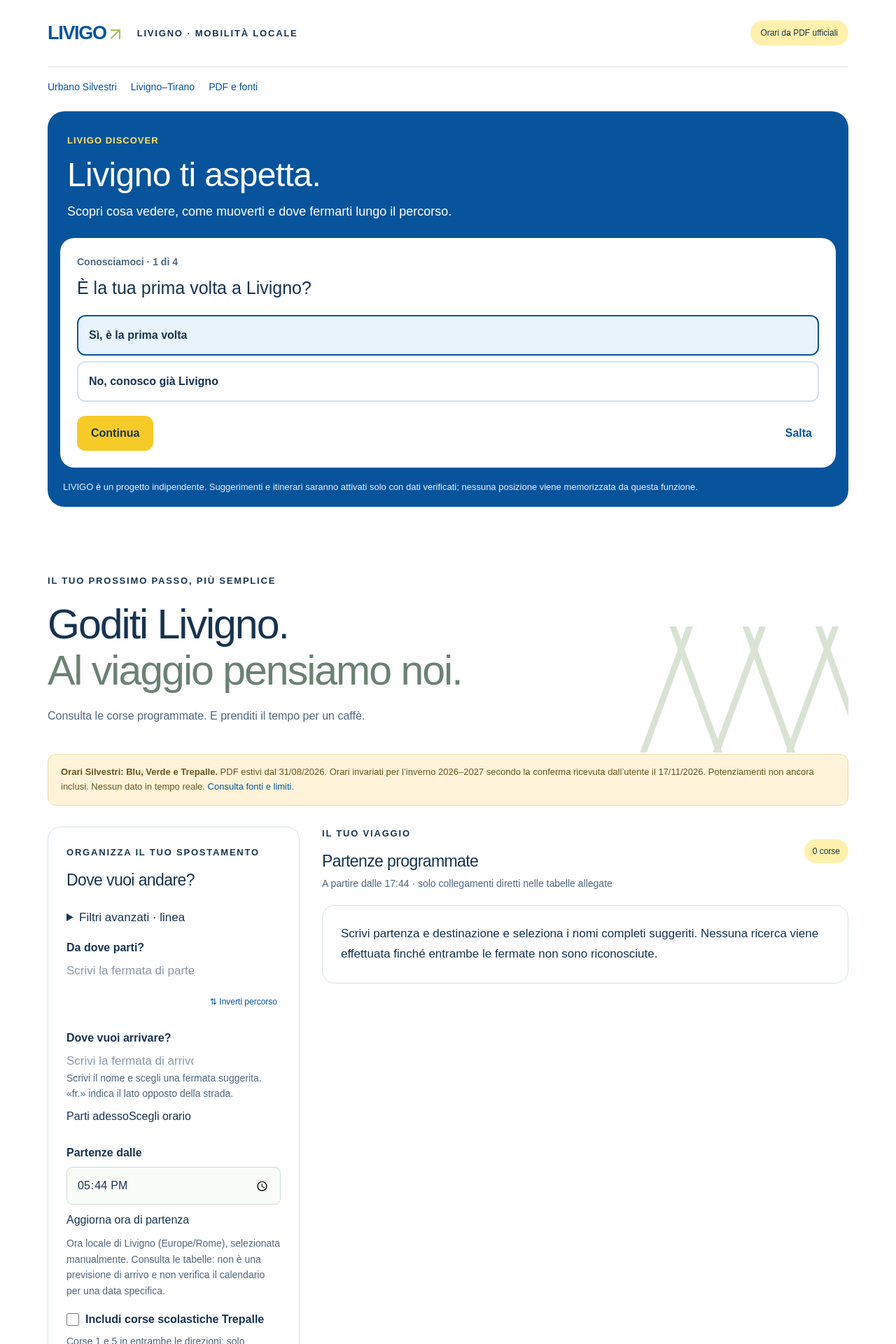
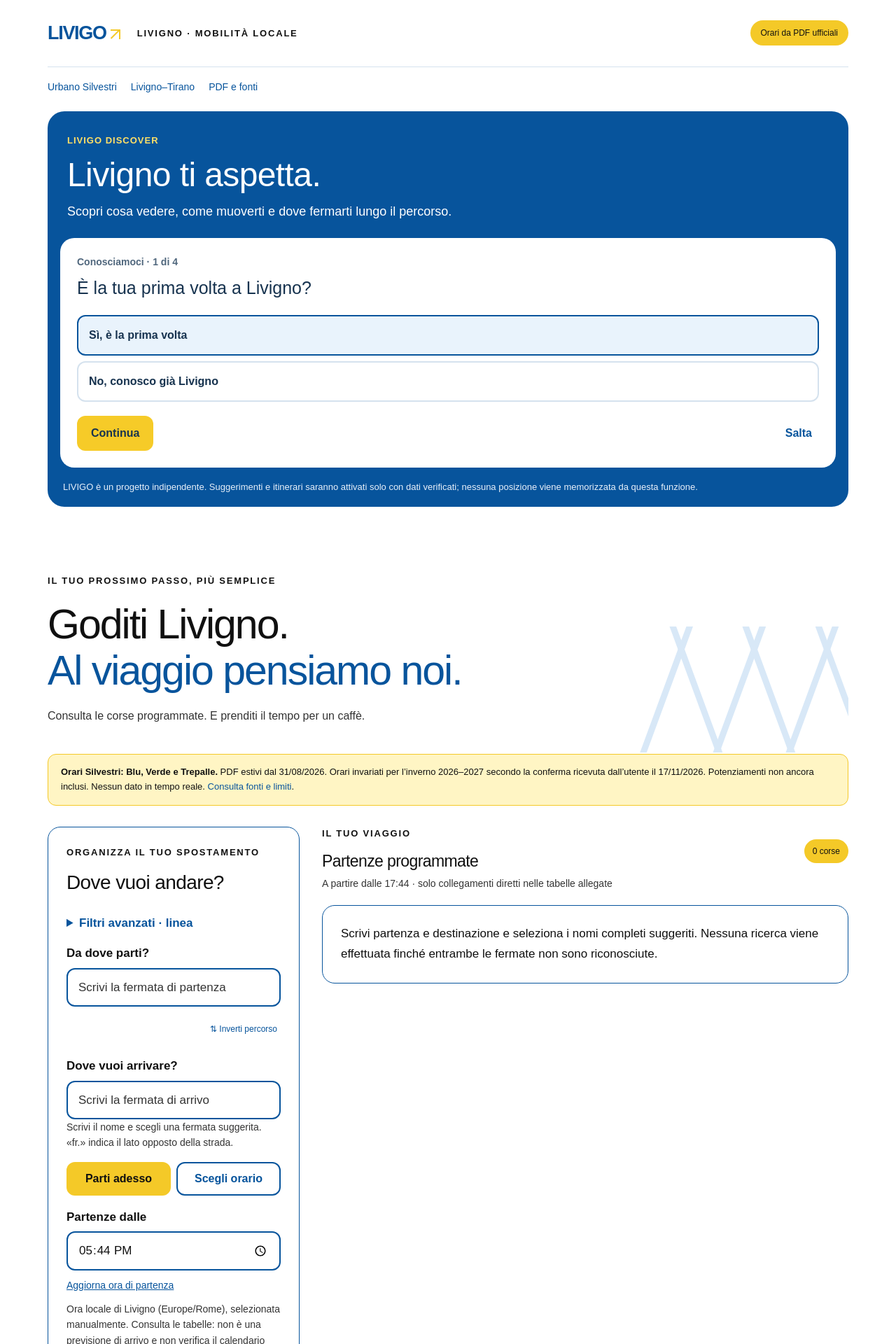
Before and after one commit to defrancescoantonio82-arch/livigo, a Next.js app: page / in a window 1280 px wide. Shown: the top 1920 px of the page at 70% size. Built offline with nearby package versions, Linux system fonts and the light colour scheme.

Commit message:
Unify entire LIVIGO design in white blue and yellow including Perego and forms

```diff
--- a/src/app/globals.css
+++ b/src/app/globals.css
@@ -24,7 +24,7 @@ header {
   align-items: center;
   gap: 24px;
   padding: 27px 0;
-  border-bottom: 1px solid #dce4dc;
+  border-bottom: 1px solid #d5e2ee;
 }
 .brand {
   font-size: 27px;
@@ -34,7 +34,7 @@ header {
   text-decoration: none;
 }
 .brand span {
-  color: #a3bd59;
+  color: #f4c928;
   margin-left: 6px;
 }
 .location,
@@ -45,7 +45,7 @@ header {
 }
 .demo-pill {
   margin-left: auto;
-  background: #e9eddc;
+  background: #fff0ad;
   border-radius: 30px;
   padding: 9px 15px;
   font-size: 12px;
@@ -64,7 +64,7 @@ header {
   margin: 20px 0;
 }
 .hero h1 span {
-  color: #6b8173;
+  color: #07549c;
 }
 .hero p {
   font-size: 16px;
@@ -76,7 +76,7 @@ header {
   bottom: 10px;
   font-size: 110px;
   letter-spacing: -24px;
-  color: #d9e3d4;
+  color: #d8e8f7;
   transform: scaleY(1.4);
 }
 .notice {
@@ -98,7 +98,7 @@ header {
 .panel,
 .trip {
   background: white;
-  border: 1px solid #dfe7df;
+  border: 1px solid #d5e2ee;
   border-radius: 18px;
   padding: 26px;
 }
@@ -118,9 +118,9 @@ select,
 input[type="time"] {
   width: 100%;
   padding: 14px;
-  border: 1px solid #cedbd1;
+  border: 1px solid #c5d9ed;
   border-radius: 9px;
-  background: #fafcf8;
+  background: #ffffff;
   color: var(--ink);
   font-size: 15px;
 }
@@ -150,7 +150,7 @@ a:focus-visible {
   line-height: 1.6;
 }
 .coffee {
-  background: #f0f4e9;
+  background: #ffffff;
   border-radius: 12px;
   padding: 1px 15px 12px;
   margin-top: 22px;
@@ -180,7 +180,7 @@ a:focus-visible {
 }
 .count {
   font-size: 12px;
-  background: #e5eddf;
+  background: #fff0ad;
   padding: 8px 12px;
   border-radius: 20px;
 }
@@ -225,11 +225,11 @@ a:focus-visible {
 }
 .duration span {
   display: block;
-  color: #afbeb1;
+  color: #86acd1;
   margin-top: 5px;
 }
 .wait {
-  border-left: 1px solid #dfe7df;
+  border-left: 1px solid #d5e2ee;
   padding-left: 20px;
 }
 .wait strong {
@@ -237,7 +237,7 @@ a:focus-visible {
   color: var(--green);
 }
 .trip-footer {
-  border-top: 1px solid #edf0e9;
+  border-top: 1px solid #dce8f4;
   padding-top: 12px;
   font-size: 11px;
   color: var(--muted);
@@ -265,7 +265,7 @@ a:focus-visible {
   margin: 12px 0;
 }
 .information {
-  background: #eaf0e4;
+  background: #ffffff;
 }
 .information h2 {
   margin-bottom: 18px;
@@ -275,7 +275,7 @@ a:focus-visible {
   line-height: 1.7;
 }
 footer {
-  border-top: 1px solid #dce4dc;
+  border-top: 1px solid #d5e2ee;
   padding: 25px 0 35px;
   display: flex;
   align-items: center;
@@ -401,7 +401,7 @@ select {
   gap: 0 18px;
 }
 .perego-line {
-  background: #08678a;
+  background: #07549c;
 }
 .perego-results {
   display: grid;
@@ -515,3 +515,35 @@ select,input[type="time"],button { font-size: 16px; min-height: 44px; }
 .discover-bus { display: block; margin: 18px 0; color: #07549c; font-weight: 800; font-size: 17px; }
 .discover-disclaimer { padding: 0 22px 18px; font-size: 13px; color: #e7f0fa; }
 @media(max-width:760px) { .discover { margin-top: 16px; } .discover-head { padding: 24px 20px 12px; } .discover-card { padding: 18px; margin: 8px 10px 12px; } .discover-options { gap: 8px; } .discover-tile { padding: 12px; } .discover-head p { font-size: 17px; } .hero { padding-top: 22px; } }
+
+/* LIVIGO unified white, blue and yellow design */
+:root { --green:#07549c; --ink:#101010; --muted:#333333; --paper:#ffffff; }
+body { background:#ffffff; color:#101010; }
+.brand,.service-nav a,.sources a,.trip-footer a,.perego-section a,.swap { color:#07549c; }
+.brand-arrow { color:#f4c928; }
+.hero h1 span { color:#07549c; }
+.notice,.school-warning,.leg-note { background:#fff5c4; border-color:#f4c928; color:#101010; }
+.panel,.trip,.discover-card,.information,.coffee,.perego-section { background:#ffffff; border-color:#07549c; }
+.demo-pill,.count { background:#f4c928; color:#101010; }
+.perego-line,.primary { background:#07549c; color:#ffffff; }
+input[type="search"],input[type="time"],select { width:100%;min-height:54px;padding:13px 15px;border:2px solid #07549c;border-radius:12px;background:#ffffff;color:#101010;font-size:17px; }
+input[type="search"]::placeholder { color:#333333; }
+input:focus-visible,button:focus-visible,select:focus-visible { outline:3px solid #f4c928;outline-offset:2px; }
+.planner label { font-size:17px; }
+.planner h2 { font-size:28px; }
+.quick-time { display:flex;gap:8px;margin:16px 0 8px; }
+.quick-time button { flex:1;border:2px solid #07549c;background:#ffffff;color:#07549c;border-radius:12px;padding:10px;font-weight:800; }
+.quick-time button.active { background:#f4c928;color:#101010;border-color:#f4c928; }
+.refresh-time { color:#07549c;background:#ffffff;border:0;text-decoration:underline;font-size:14px; }
+.advanced-filters { margin:8px 0 18px; }
+.advanced-filters summary { color:#07549c;font-weight:700;cursor:pointer; }
+.return-planner { border-top:2px solid #f4c928;margin-top:20px;padding-top:8px; }
+.return-results { margin-top:24px; }
+.return-trip { display:flex;justify-content:space-between;flex-wrap:wrap;gap:10px;padding:15px 0;border-top:1px solid #07549c; }
+.return-trip strong { font-size:24px;color:#07549c; }
+.return-trip span { font-size:14px; }
+.stop-alternatives { display:flex;flex-direction:column;gap:8px;margin-top:15px; }
+.stop-alternatives button { border:2px solid #07549c;background:#ffffff;color:#07549c;border-radius:12px;padding:12px;text-align:left; }
+.discover-collapsed { margin-bottom:10px; }
+footer { border-top:3px solid #f4c928; }
+@media(max-width:760px){.planner {padding:20px 16px}.columns {gap:16px}.hero {padding:20px 0}.hero h1 {font-size:36px}.times {flex-wrap:wrap}}
```
